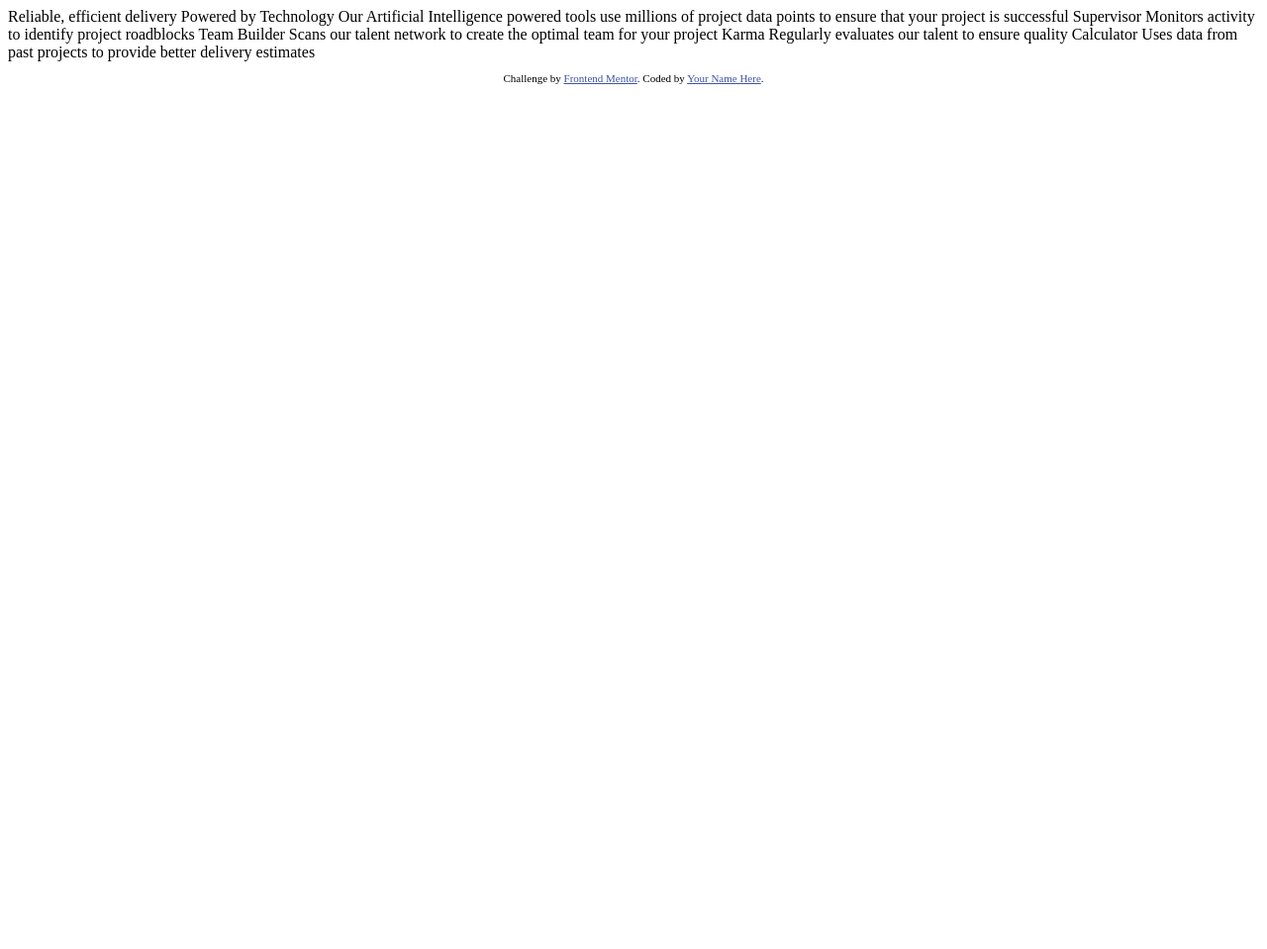
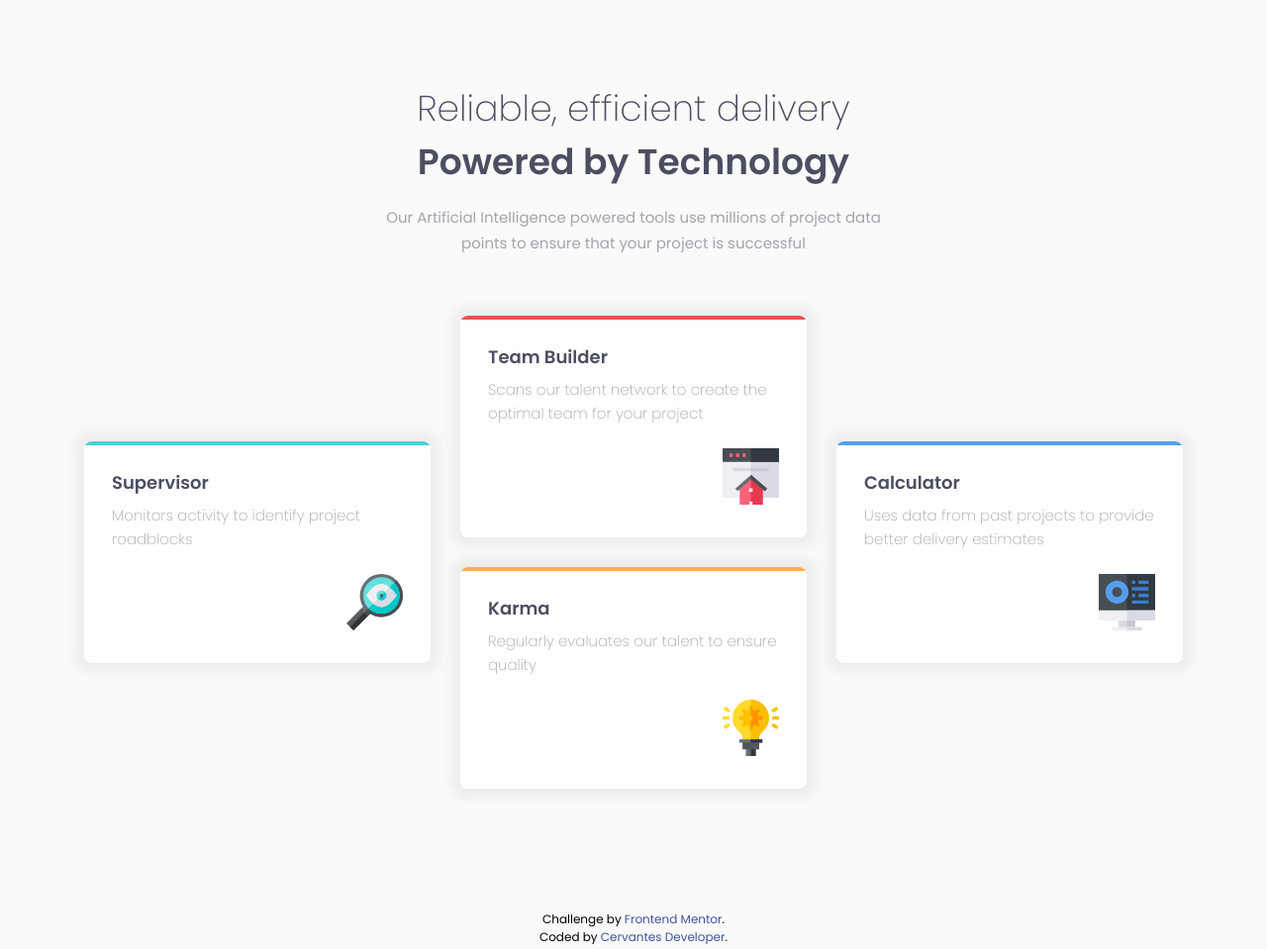
Before and after one commit to cervantesdeveloper/fem10, a plain HTML site: page index.html in a window 1280 px wide. Shown: the whole page at 99% size. Before the commit the page ends 800 px from the top, so only its background shows below. Drawn offline with Linux system fonts and the light colour scheme.

Commit message:
finish develop

```diff
--- /dev/null
+++ b/css/styles.css
@@ -0,0 +1,195 @@
+/* ******Custom properties ***** */
+:root{
+    --red: #ea5353;
+    --cyan: #45d3d3;
+    --orange: #fcaf4a;
+    --blue: #549ef2;
+
+    --blueDark: #4c4e61;
+    --greyMedium: #a3a5ae;
+    --greyMediumAlpha: #a3a5ae22;
+    --greyLight: #fafafa;
+
+
+    --footerHeight: 5.6rem;
+}
+
+/* ******Reset ***** */
+
+html {
+    box-sizing: border-box;
+    font-family: 'Poppins', sans-serif;
+    font-size: 62.5%;
+    background-color: var(--greyLight);
+}
+
+*,
+*::before,
+*::after{
+    box-sizing: inherit;
+    margin: 0;
+    padding: 0;
+}
+
+/* ******Components ***** */
+
+/*== features start ==*/
+.features{
+    margin-left: auto;
+    margin-right: auto;
+    max-width: 111rem;
+}
+
+.features__heading{
+    margin-bottom: 7.2rem;
+    width: clamp(31.1rem, 100%, 50rem);
+    margin-left: auto;
+    margin-right: auto;
+}
+
+.features__heading h1{
+    font-size: 2.4rem;
+    text-align: center;
+    font-weight: 200;
+    line-height: 1.5;
+    color: var(--blueDark);
+    margin-bottom: 1.6rem;
+}
+
+.features__heading h1 span{
+    font-weight: 600;
+}
+
+.features__heading p{
+    font-size: 1.5rem;
+    font-weight: 400;
+    line-height: 2.6rem;
+    color: var(--greyMedium);
+    text-align: center;
+}
+
+.card{
+    min-height: 22.4rem;
+    padding: 2.8rem;
+    margin-bottom: 2.4rem;
+    border-radius: .8rem;
+    background-color: #fff;
+    box-shadow: 0px 0px 1rem 1rem var(--greyMediumAlpha);
+        -webkit-box-shadow: 0px 0px 1rem 1rem var(--greyMediumAlpha);
+        -moz-box-shadow: 0px 0px 1rem 1rem var(--greyMediumAlpha);
+}
+
+
+.card:nth-child(1){background: linear-gradient(180deg, var(--cyan) .4rem, rgba(255,255,255,1) .4rem);}
+.card:nth-child(2){background: linear-gradient(180deg, var(--red) .4rem, rgba(255,255,255,1) .4rem);}
+.card:nth-child(3){background: linear-gradient(180deg, var(--orange) .4rem, rgba(255,255,255,1) .4rem);}
+.card:nth-child(4){background: linear-gradient(180deg, var(--blue) .4rem, rgba(255,255,255,1) .4rem);}
+
+.card__heading{
+    margin-bottom: .8rem;
+}
+
+.card__heading h2{
+    color: var(--blueDark);
+    font-size: 1.8rem;
+    line-height: 1.5;
+}
+.card__body{
+    height: calc(100% - 3.5rem);
+    display: flex;
+    flex-direction: column;
+    justify-content: space-between;
+}
+.card__text p {
+    color: var(--greyMedium);
+    font-size: 1.5rem;
+    line-height: 2.4rem;
+    font-weight: 200;
+}
+
+.card__icon {
+    text-align: right;
+}
+
+.card__icon img{
+    width: 5.7rem;
+    height: auto;
+}
+
+
+@media (min-width: 767px) {
+    .features__heading{
+        margin-bottom: 6rem;
+    }
+
+    .features__heading h1{
+        font-size: 3.6rem;
+    }
+
+    .features__cards{
+        display: grid;
+        grid-template-columns: repeat(2, 1fr);
+        column-gap: 3rem;
+    }
+
+    .card{
+        margin-bottom: 3rem;
+    }
+}
+
+@media (min-width: 1024px) {
+    .features__cards{
+        grid-template-columns: repeat(3, 1fr);
+        grid-template-rows: repeat(4, 1fr);
+    }
+
+    .card:nth-child(1){
+        grid-column: 1 / 2;
+        grid-row: 2 / 4;
+    }
+
+    .card:nth-child(2){
+        grid-column: 2 / 3;
+        grid-row: 1 / 3;
+    }
+
+    .card:nth-child(3){
+        grid-column: 2 / 3;
+        grid-row: 3 / 5;
+    }
+
+    .card:nth-child(4){
+        grid-column: 3 / 4;
+        grid-row: 2 / 4;
+    }
+}
+
+
+/*== features end ==*/
+
+/* ******Utilities ***** */
+footer{
+    height: var(--footerHeight);
+    width: 100%;
+    padding: 1rem;
+    line-height: 1.8rem;
+}
+footer .attribution{
+    font-size: 1.2rem;
+    text-align: center;
+}
+
+footer .attribution a {
+    color: rgb(62, 82, 163);
+    text-decoration: none;
+}
+
+/* ******Site styles ***** */
+
+
+main{
+    min-height: calc(100vh - var(--footerHeight));
+    display: flex;
+    align-items: center;
+    padding: 8.3rem 3.2rem;
+}
--- a/index.html
+++ b/index.html
@@ -7,38 +7,87 @@
   <link rel="icon" type="image/png" sizes="32x32" href="./images/favicon-32x32.png">
 
   <title>Frontend Mentor | Four card feature section</title>
-
-  <!-- Feel free to remove these styles or customise in your own stylesheet 👍 -->
-  <style>
-    .attribution { font-size: 11px; text-align: center; }
-    .attribution a { color: hsl(228, 45%, 44%); }
-  </style>
+  <link rel="preconnect" href="https://fonts.googleapis.com">
+  <link rel="preconnect" href="https://fonts.gstatic.com" crossorigin>
+  <link href="https://fonts.googleapis.com/css2?family=Poppins:wght@200;400;600&display=swap" rel="stylesheet">
+  <link rel="stylesheet" href="css/styles.css">
 </head>
 <body>
+  <main>
+    <section class="features">
+      <div class="features__heading">
+        <h1>
+          Reliable, efficient delivery <br>
+          <span>Powered by Technology</span>
+        </h1>
+        <p>Our Artificial Intelligence powered tools use millions of project data points to ensure that your project is successful</p>
+      </div>
+      <div class="features__cards">
+        <div class="card">
+          <div class="card__heading">
+            <h2>Supervisor</h2>
+          </div>
+          <div class="card__body">
+            <div class="card__text">
+              <p>Monitors activity to identify project roadblocks</p>
+            </div>
+            <div class="card__icon">
+              <img src="images/icon-supervisor.svg" alt="A magnifying glass">
+            </div>
+          </div>
+        </div>
 
-  Reliable, efficient delivery
-  Powered by Technology
+        <div class="card">
+          <div class="card__heading">
+            <h2>Team Builder</h2>
+          </div>
+          <div class="card__body">
+            <div class="card__text">
+              <p>Scans our talent network to create the optimal team for your project</p>
+            </div>
+            <div class="card__icon">
+              <img src="images/icon-team-builder.svg" alt="An icon of a hous forward a website">
+            </div>
+          </div>
+        </div>
 
-  Our Artificial Intelligence powered tools use millions of project data points
-  to ensure that your project is successful
+        <div class="card">
+          <div class="card__heading">
+            <h2>Karma</h2>
+          </div>
+          <div class="card__body">
+            <div class="card__text">
+              <p>Regularly evaluates our talent to ensure quality</p>
+            </div>
+            <div class="card__icon">
+              <img src="images/icon-karma.svg" alt="A bulb">
+            </div>
+          </div>
+        </div>
 
-  Supervisor
-  Monitors activity to identify project roadblocks
+        <div class="card">
+          <div class="card__heading">
+            <h2>Calculator</h2>
+          </div>
+          <div class="card__body">
+            <div class="card__text">
+              <p> Uses data from past projects to provide better delivery estimates</p>
+            </div>
+            <div class="card__icon">
+              <img src="images/icon-calculator.svg" alt="A Desktop PC">
+            </div>
+          </div>
+        </div>
 
-  Team Builder
-  Scans our talent network to create the optimal team for your project
-
-  Karma
-  Regularly evaluates our talent to ensure quality
-
-  Calculator
-  Uses data from past projects to provide better delivery estimates
+      </div>
+    </section>
+  </main>
 
 
   <footer>
     <p class="attribution">
-      Challenge by <a href="https://www.frontendmentor.io?ref=challenge" target="_blank">Frontend Mentor</a>.
-      Coded by <a href="#">Your Name Here</a>.
+      Challenge by <a href="https://www.frontendmentor.io?ref=challenge" target="_blank">Frontend Mentor</a>.  <br>
+      Coded by <a href="https://github.com/cervantesdeveloper">Cervantes Developer</a>.
     </p>
   </footer>
 </body>
```
Also changed, not shown: screenshot.jpg (added), 4 other files.
